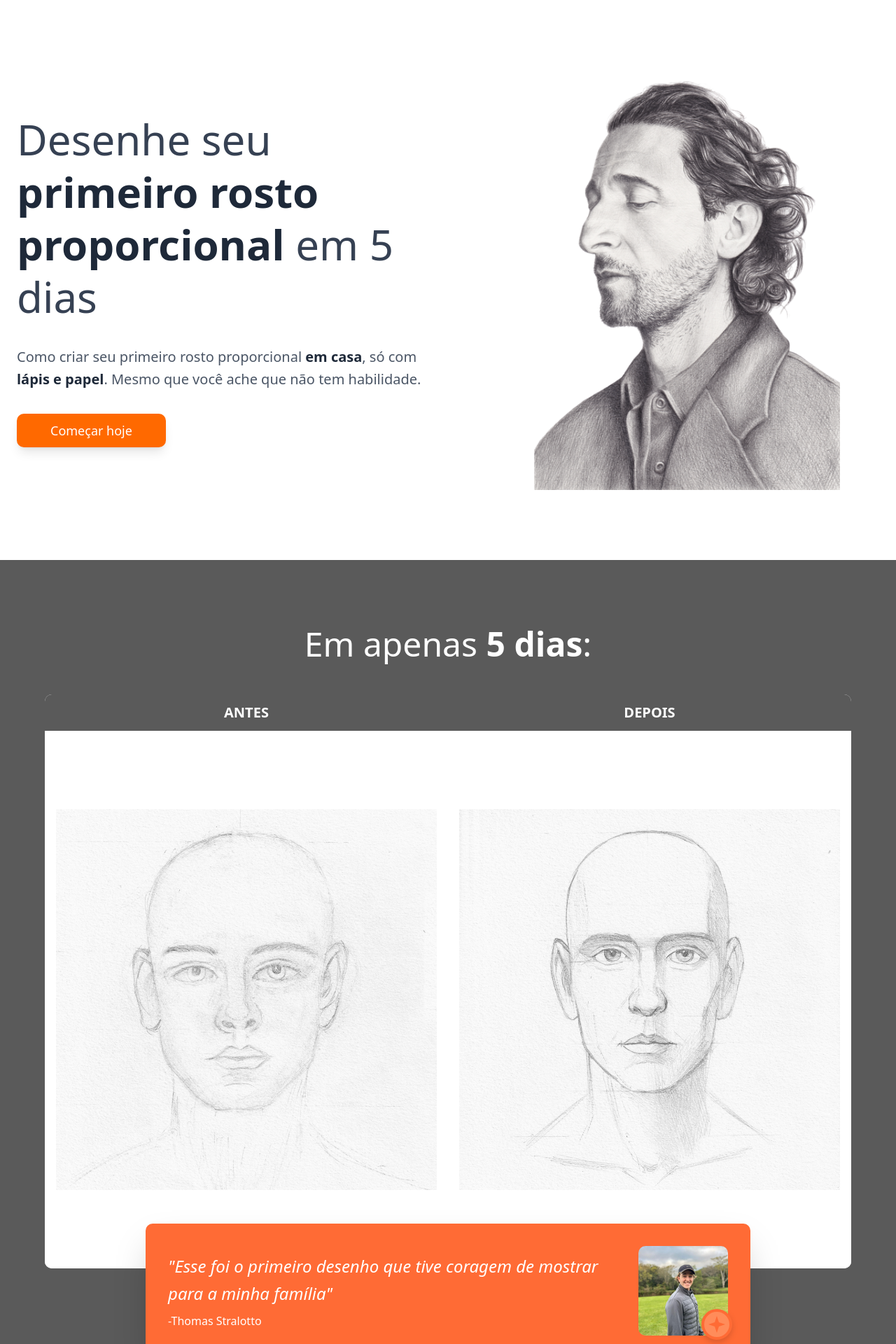
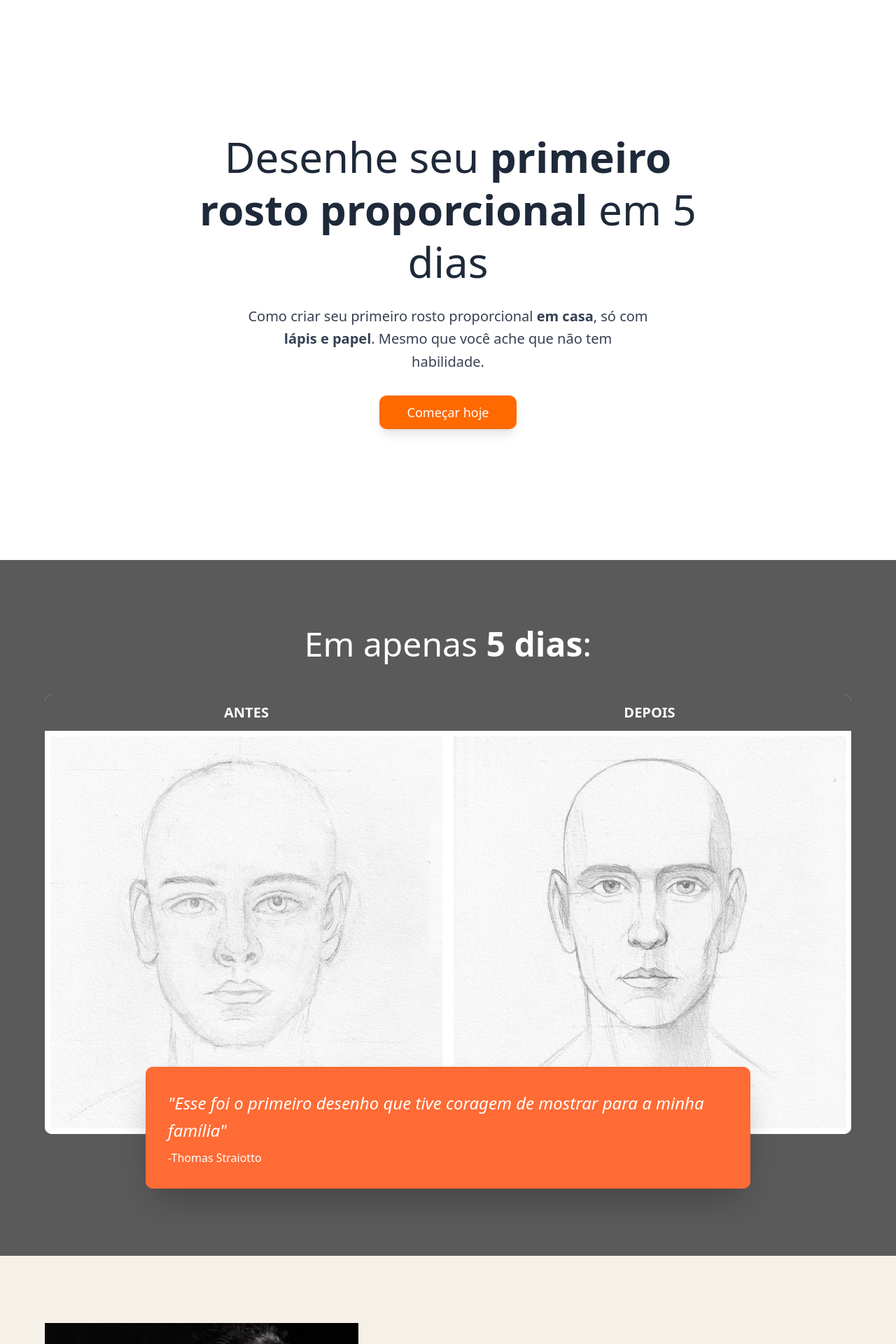
Before and after one commit to ThomasFabri/rosto-keith, a Next.js app: page / in a window 1280 px wide. Shown: the top 1920 px of the page at 70% size. Built offline with nearby package versions, Linux system fonts and the light colour scheme.

Commit message:
last modifications

```diff
--- a/src/components/BeforeAfterSection.tsx
+++ b/src/components/BeforeAfterSection.tsx
@@ -13,48 +13,45 @@ export function BeforeAfterSection() {
         <div className="relative">
           {/* Before/After Images */}
           <div className="bg-white rounded-lg overflow-hidden">
-            <div className="grid grid-cols-2">
+            <div className="grid grid-cols-1 md:grid-cols-2">
               {/* ANTES */}
               <div className="flex flex-col">
                 <div className="bg-[#5a5a5a] text-white text-center py-3 font-bold text-lg md:text-xl">ANTES</div>
-                <div className="relative aspect-[3/4] bg-white">
-                  <Image src="/antes.jpg" alt="Desenho antes do curso" fill className="object-contain p-4" />
+                <div className="relative aspect-[4/4] bg-white">
+                  <Image src="/antes.jpg" alt="Desenho antes do curso" fill className="object-contain p-2" />
                 </div>
               </div>
 
               {/* DEPOIS */}
               <div className="flex flex-col">
                 <div className="bg-[#5a5a5a] text-white text-center py-3 font-bold text-lg md:text-xl">DEPOIS</div>
-                <div className="relative aspect-[3/4] bg-white">
-                  <Image src="/depois.jpg" alt="Desenho depois do curso" fill className="object-contain p-4" />
+                <div className="relative aspect-[4/4] bg-white">
+                  <Image src="/depois.jpg" alt="Desenho depois do curso" fill className="object-contain p-2" />
                 </div>
               </div>
             </div>
           </div>
 
           {/* Testimonial Card - Overlapping */}
-          <div className="relative -mt-16 mx-auto max-w-4xl px-4">
-            <div className="bg-[#ff6b35] rounded-lg shadow-2xl flex flex-col md:flex-row items-center gap-4 p-6 md:p-8">
-              {/* Quote Text */}
-              <div className="flex-1 text-center md:text-left">
-                <p className="text-white text-lg md:text-2xl italic font-light leading-relaxed mb-2">
-                  &quot;Esse foi o primeiro desenho que tive coragem de mostrar para a minha família&quot;
-                </p>
-                <p className="text-white text-sm md:text-base">-Thomas Stralotto</p>
-              </div>
-
+          <div className="relative -mt-16 md:-mt-24 mx-auto max-w-4xl px-4">
+            <div className="bg-[#ff6b35] rounded-lg shadow-2xl flex flex-col md:flex-row items-center gap-6 p-6 md:p-8">
               {/* Photo with Badge */}
-              <div className="relative flex-shrink-0">
+              <div className="hidden md:relative flex-shrink-0 order-1 md:order-2">
                 <div className="relative w-24 h-24 md:w-32 md:h-32 rounded-lg overflow-hidden">
                   <Image src="/Thomas.jpg" alt="Thomas Stralotto" fill className="object-cover" />
                 </div>
                 {/* Badge Icon */}
                 <div className="absolute -bottom-2 -right-2 w-10 h-10 md:w-12 md:h-12">
-                  <svg viewBox="0 0 24 24" fill="none" className="w-full h-full text-[#ff6b35] drop-shadow-lg">
-                    <circle cx="12" cy="12" r="10" fill="#ff8c5a" stroke="#ff6b35" strokeWidth="2" />
-                    <path d="M12 6L13.5 10.5L18 12L13.5 13.5L12 18L10.5 13.5L6 12L10.5 10.5L12 6Z" fill="#ff6b35" />
-                  </svg>
+                  <img src="a.png" alt="" />
                 </div>
+              </div>
+
+              {/* Quote Text */}
+              <div className="flex-1 text-center md:text-left order-2 md:order-1">
+                <p className="text-white text-lg md:text-2xl italic font-light leading-relaxed mb-2">
+                  &quot;Esse foi o primeiro desenho que tive coragem de mostrar para a minha família&quot;
+                </p>
+                <p className="text-white text-sm md:text-base">-Thomas Straiotto</p>
               </div>
             </div>
           </div>
--- a/src/components/HeroSection.tsx
+++ b/src/components/HeroSection.tsx
@@ -3,35 +3,41 @@ import { Button } from "@/components/ui/button"
 
 export function HeroSection() {
   return (
-    <section className="relative min-h-screen flex items-center justify-center px-6 py-12 bg-white">
-      <div className="max-w-7xl mx-auto w-full grid lg:grid-cols-2 gap-12 items-center">
-        {/* Left Content */}
-        <div className="flex flex-col gap-8 text-center lg:text-left">
-          <h1 className="text-4xl md:text-5xl lg:text-6xl font-light text-gray-700 leading-tight">
-            Desenhe seu <span className="font-semibold text-gray-800">primeiro rosto proporcional</span> em 5 dias
+    <section className="relative flex items-center justify-center min-h-screen bg-white overflow-hidden">
+      {/* Background Image */}
+      <div className="absolute inset-0">
+        <Image
+          src="/1.png"
+          alt="Retrato em preto e branco de perfil"
+          fill
+          className="object-cover w-full h-full"
+          priority
+        />
+        {/* Overlay */}
+        <div className="absolute inset-0 bg-white bg-opacity-50" />
+      </div>
+
+      {/* Conteúdo principal */}
+      <div className="relative z-10 w-full max-w-6xl px-6 py-12 flex flex-col items-center text-center">
+        <h1 className="text-4xl sm:text-5xl md:text-6xl font-light text-gray-800 leading-tight max-w-3xl">
+          Desenhe seu <span className="font-semibold">primeiro rosto proporcional</span> em 5 dias
         </h1>
 
-          <p className="text-lg md:text-xl text-gray-600 leading-relaxed max-w-2xl">
-            Como criar seu primeiro rosto proporcional <span className="font-semibold text-gray-800">em casa</span>, só
-            com <span className="font-semibold text-gray-800">lápis e papel</span>. Mesmo que você ache que não tem
+        <p className="mt-6 text-lg md:text-xl text-gray-700 leading-relaxed max-w-xl">
+          Como criar seu primeiro rosto proporcional <span className="font-semibold">em casa</span>, só
+          com <span className="font-semibold">lápis e papel</span>. Mesmo que você ache que não tem
           habilidade.
         </p>
 
-          <div className="flex justify-center lg:justify-start">
+        <div className="mt-8">
           <Button
             size="lg"
-              className="bg-orange-500 hover:bg-orange-600 text-white px-12 py-6 text-lg font-medium rounded-lg shadow-lg transition-all"
+            className="bg-orange-500 hover:bg-orange-600 text-white px-10 py-6 text-lg font-medium rounded-lg shadow-lg transition-all w-full sm:w-auto"
           >
             Começar hoje
           </Button>
         </div>
       </div>
-
-        {/* Right Image */}
-        <div className="relative w-full h-[400px] md:h-[500px] lg:h-[600px]">
-          <Image src="/1.png" alt="Retrato em preto e branco de perfil" fill className="object-contain" priority />
-        </div>
-      </div>
     </section>
   )
 }
--- a/src/components/artist-section.tsx
+++ b/src/components/artist-section.tsx
@@ -25,19 +25,19 @@ export function ArtistSection() {
             </div>
 
             {/* Introduction Text */}
-            <div className="space-y-4 text-gray-700">
-              <p className="italic text-base md:text-lg leading-relaxed">
+            <div className="space-y-4 text-gray-900 max-w-md">
+              <p className="italic text-base md:text-2xl leading-relaxed">
                 &quot;Sou Keith Nunes, artista e professor, já ajudei milhares de alunos no Brasil e no exterior a destravar
                 no desenho e transformar seus traços em realismo.
               </p>
 
-              <p className="italic text-base md:text-lg leading-relaxed">
+              <p className="italic text-base md:text-2xl leading-relaxed">
                 Criei esse desafio para você que sempre sonhou em desenhar rostos proporcionais, mas acha que não tem
                 dom.
               </p>
 
               {/* Bold Quote */}
-              <p className="text-lg md:text-xl font-bold text-gray-600 mt-6 leading-relaxed">
+              <p className="text-lg md:text-3xl font-bold text-gray-600 mt-6 leading-relaxed">
                 Desenhar é método e esse método está ao seu alcance.&quot;
               </p>
             </div>
--- a/src/components/final-faq-section.tsx
+++ b/src/components/final-faq-section.tsx
@@ -3,39 +3,39 @@ import Image from "next/image"
   export function FinalFaqSection() {
     return (
       <section className="bg-white py-16 px-4 md:px-8">
-      <div className="mx-auto max-w-4xl">
+        <div className="mx-auto max-w-5xl">
           <div className="space-y-12">
             {/* FAQ Item 1 */}
-          <div className="space-y-3">
+            <div className="space-y-3 max-w-xl">
               <div className="flex items-start gap-3">
                 <h3 className="text-xl font-bold text-gray-700 md:text-2xl">E se eu não acompanhar o ritmo?</h3>
                 <Image src="/h.png" alt="" width={32} height={32} className="mt-1 shrink-0" />
               </div>
-            <p className="text-base leading-relaxed text-gray-700 md:text-lg">
+              <p className="text-base leading-relaxed text-gray-700 md:text-xl">
                 Fique tranquilo(a). Você terá acesso vitalício às aulas e pode rever quantas vezes quiser. O importante é
                 praticar no seu tempo e ver sua evolução.
               </p>
             </div>
 
             {/* FAQ Item 2 */}
-          <div className="space-y-3">
+            <div className="space-y-3 max-w-xl justify-self-end">
               <div className="flex items-start justify-end gap-3">
                 <Image src="/i.png" alt="" width={32} height={32} className="mt-1 shrink-0" />
                 <h3 className="text-xl font-bold text-gray-700 md:text-2xl">Quanto tempo preciso por dia?</h3>
               </div>
-            <p className="text-right text-base leading-relaxed text-gray-700 md:text-lg">
+              <p className="text-right text-base leading-relaxed text-gray-700 md:text-xl">
                 Em média, 30 a 40 minutos já são suficientes para assistir à aula e praticar. Mas você pode ajustar
                 conforme sua rotina
               </p>
             </div>
 
             {/* FAQ Item 3 */}
-          <div className="space-y-3">
+            <div className="space-y-3 max-w-xl">
               <div className="flex items-start gap-3">
                 <h3 className="text-xl font-bold text-gray-700 md:text-2xl">Recebo certificado?</h3>
                 <Image src="/j.png" alt="" width={32} height={32} className="mt-1 shrink-0" />
               </div>
-            <p className="text-base leading-relaxed text-gray-700 md:text-lg">
+              <p className="text-base leading-relaxed text-gray-700 md:text-xl">
                 Sim. Ao concluir o desafio você recebe um certificado digital para marcar sua conquista.
               </p>
             </div>
```
Also changed, not shown: src/components/challange-section.tsx (+7 -7 lines), src/components/faq-section.tsx (+31 -67 lines). Lines whose indentation alone changed are shown as unchanged.
